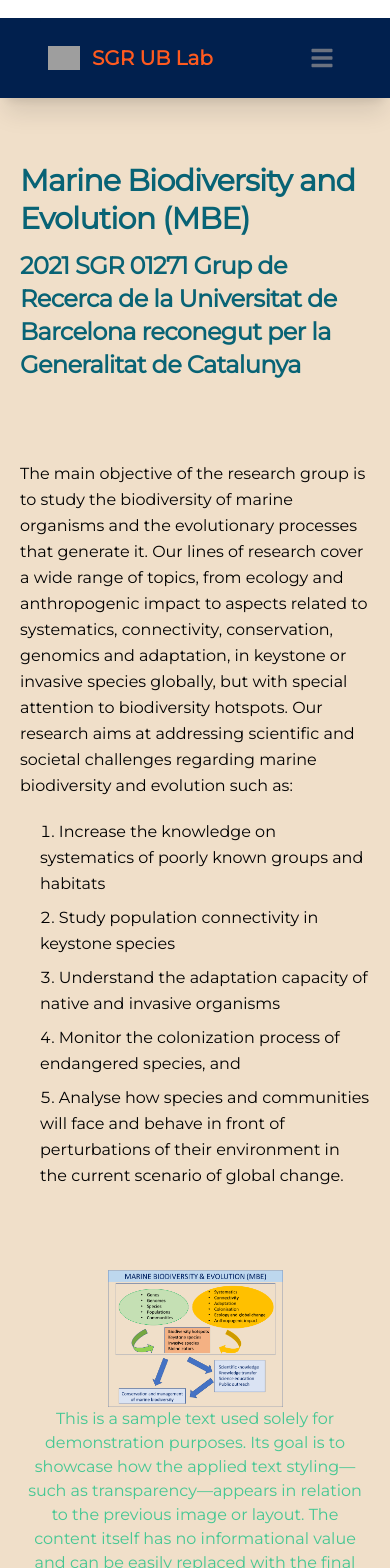
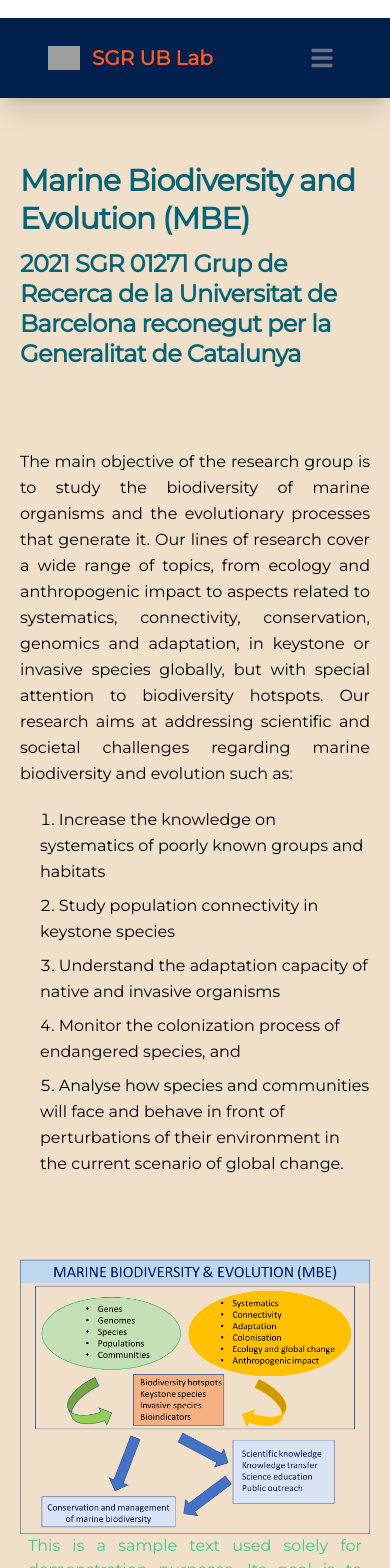
Before and after one commit to molivag/UB-SGR-Marine, a React (Vite) app: page / in a window 390 px wide. Shown: the part 432-2000 px from the top of the page. Built offline with nearby package versions, Linux system fonts and the light colour scheme; grey boxes are pictures that could not be loaded.

Commit message:
Index - Se agrego un doble h2 con hidden para pantallas menores a Gaia y display block para pantallas como Gaia y ligeramente menores se corrigio el tamanio de la imagen principal y mejoras mayores para un buen responsive

```diff
--- a/src/views/IndexView.tsx
+++ b/src/views/IndexView.tsx
@@ -9,7 +9,7 @@ function IndexPage() {
       <div className="container mx-auto
           xsm:max-w-screen-xsm
           sm:max-w-screen-sm
-          md:max-w-screen-sm
+          md:max-w-screen-md
           lg:max-w-screen-xl
           xl:max-w-screen-2xl
           4xl:max-w-screen-4xl
@@ -18,11 +18,14 @@ function IndexPage() {
         <h1 className="h1">
           Marine Biodiversity and Evolution (MBE)
         </h1>
-        <h2 className="h2 mt-3">
+        <h2 className="h2 mt-3 leading-tight hidden 5xl:block">
+          2021 SGR 01271 Grup de Recerca de la Universitat de Barcelona reconegut  per la Generalitat de Catalunya
+        </h2>
+        <h2 className="h2 mt-3 leading-tight 5xl:hidden">
           2021 SGR 01271 Grup de Recerca de la Universitat de Barcelona reconegut  per la <br />Generalitat de Catalunya
         </h2>
         <div className="mx-auto ">
-          <p className="p mt-20">
+          <p className="p mt-20 xsm:text-justify md:text-left">
             The main objective of the research group is to study the
             biodiversity of marine organisms and the evolutionary processes that
             generate it. Our lines of research cover a wide range of topics,
@@ -45,11 +48,11 @@ function IndexPage() {
 
           <div>
             <img
-              className=" mt-20 mx-auto w-1/2"
+              className=" mt-20 mx-auto xsm:size-auto md:w-1/2"
               src="/img/imagen1.png"
               alt="Organization of the Marine Biodiversity and Evolution Department"
             />
-            <p className="p text-base text-center text-green-400 text-opacity-90">
+	    <p className="p text-base text-center text-green-400 text-opacity-90 xsm:text-justify md:text-left px-2">
               This is a sample text used solely for demonstration purposes. Its goal is to showcase how the applied text styling—such as transparency—appears in relation to the previous image or layout. The content itself has no informational value and can be easily replaced with the final text when available.
             </p>
           </div>
```
